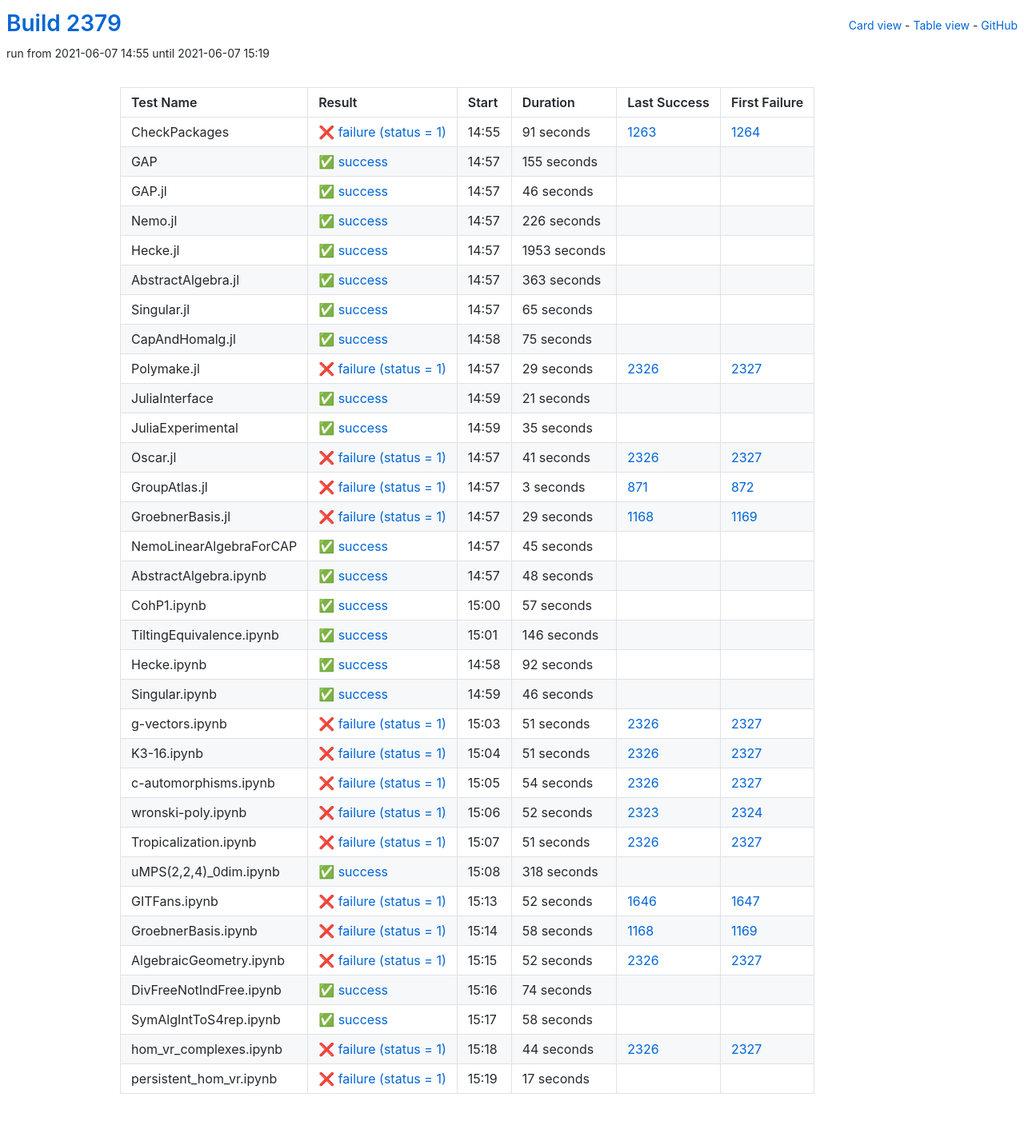
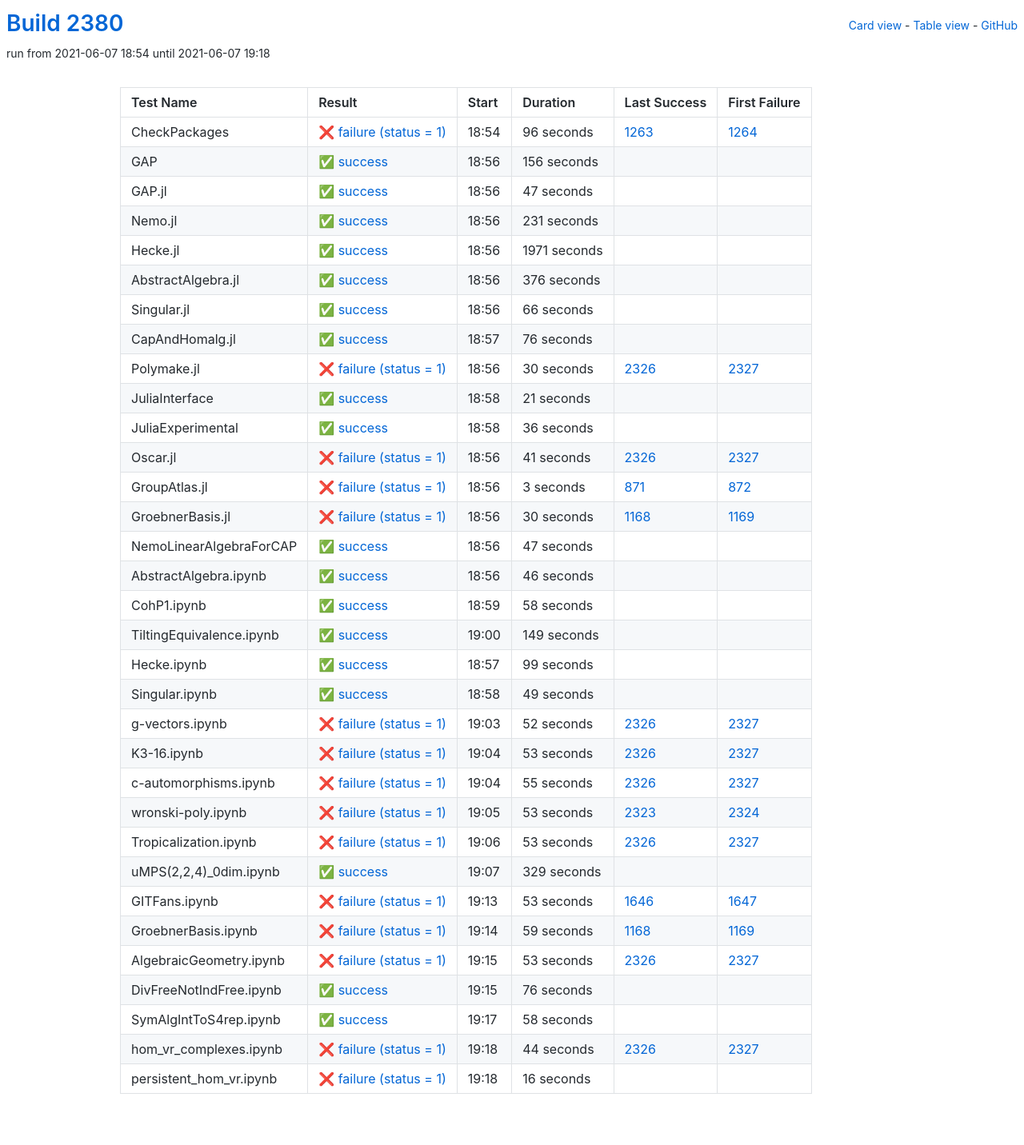
Before and after one commit to oscar-system/oscar-ci-status-stable, a Jekyll site: the page built from table.html, in a window 1280 px wide. Shown: the whole page at 80% size. Built offline with Jekyll 4.4.1, drawn with Linux system fonts in a browser that asks for light colours.

Commit message:
Build #2380

```diff
--- a/_data/ci.yml
+++ b/_data/ci.yml
@@ -1,6 +1,6 @@
 ---
-build: 2379
-build_url: https://oscarci.mathematik.uni-kl.de/job/oscar-stable/2379/
+build: 2380
+build_url: https://oscarci.mathematik.uni-kl.de/job/oscar-stable/2380/
 job: oscar-stable
 organization: oscar-system
 repo: oscar-ci-status-stable
@@ -8,116 +8,116 @@ repourl: https://github.com/oscar-system/oscar-ci-status-stable
 tests:
 - name: CheckPackages
   id: checkpackages
-  log: https://oscarci.mathematik.uni-kl.de/job/oscar-stable/2379/artifact/logs/build-2379/CheckPackages.log
-  start: 2021-06-07 14:55
+  log: https://oscarci.mathematik.uni-kl.de/job/oscar-stable/2380/artifact/logs/build-2380/CheckPackages.log
+  start: 2021-06-07 18:54
   success: false
   exitcode: 1
   status: failure
-  duration: 91
+  duration: 96
   last_success: 1263
   last_success_url: https://oscarci.mathematik.uni-kl.de/job/oscar-stable/1263/
   first_failure: 1264
   first_failure_url: https://oscarci.mathematik.uni-kl.de/job/oscar-stable/1264/
 - name: GAP
   id: gap
-  log: https://oscarci.mathematik.uni-kl.de/job/oscar-stable/2379/artifact/logs/build-2379/GAP.log
-  start: 2021-06-07 14:57
+  log: https://oscarci.mathematik.uni-kl.de/job/oscar-stable/2380/artifact/logs/build-2380/GAP.log
+  start: 2021-06-07 18:56
   success: true
   exitcode: 0
   status: success
-  duration: 155
+  duration: 156
   last_success: false
   last_success_url:
   first_failure: false
   first_failure_url:
 - name: GAP.jl
   id: gap-jl
-  log: https://oscarci.mathematik.uni-kl.de/job/oscar-stable/2379/artifact/logs/build-2379/GAP.jl.log
-  start: 2021-06-07 14:57
+  log: https://oscarci.mathematik.uni-kl.de/job/oscar-stable/2380/artifact/logs/build-2380/GAP.jl.log
+  start: 2021-06-07 18:56
   success: true
   exitcode: 0
   status: success
-  duration: 46
+  duration: 47
   last_success: false
   last_success_url:
   first_failure: false
   first_failure_url:
 - name: Nemo.jl
   id: nemo-jl
-  log: https://oscarci.mathematik.uni-kl.de/job/oscar-stable/2379/artifact/logs/build-2379/Nemo.jl.log
-  start: 2021-06-07 14:57
+  log: https://oscarci.mathematik.uni-kl.de/job/oscar-stable/2380/artifact/logs/build-2380/Nemo.jl.log
+  start: 2021-06-07 18:56
   success: true
   exitcode: 0
   status: success
-  duration: 226
+  duration: 231
   last_success: false
   last_success_url:
   first_failure: false
   first_failure_url:
 - name: Hecke.jl
   id: hecke-jl
-  log: https://oscarci.mathematik.uni-kl.de/job/oscar-stable/2379/artifact/logs/build-2379/Hecke.jl.log
-  start: 2021-06-07 14:57
+  log: https://oscarci.mathematik.uni-kl.de/job/oscar-stable/2380/artifact/logs/build-2380/Hecke.jl.log
+  start: 2021-06-07 18:56
   success: true
   exitcode: 0
   status: success
-  duration: 1953
+  duration: 1971
   last_success: false
   last_success_url:
   first_failure: false
   first_failure_url:
 - name: AbstractAlgebra.jl
   id: abstractalgebra-jl
-  log: https://oscarci.mathematik.uni-kl.de/job/oscar-stable/2379/artifact/logs/build-2379/AbstractAlgebra.jl.log
-  start: 2021-06-07 14:57
+  log: https://oscarci.mathematik.uni-kl.de/job/oscar-stable/2380/artifact/logs/build-2380/AbstractAlgebra.jl.log
+  start: 2021-06-07 18:56
   success: true
   exitcode: 0
   status: success
-  duration: 363
+  duration: 376
   last_success: false
   last_success_url:
   first_failure: false
   first_failure_url:
 - name: Singular.jl
   id: singular-jl
-  log: https://oscarci.mathematik.uni-kl.de/job/oscar-stable/2379/artifact/logs/build-2379/Singular.jl.log
-  start: 2021-06-07 14:57
+  log: https://oscarci.mathematik.uni-kl.de/job/oscar-stable/2380/artifact/logs/build-2380/Singular.jl.log
+  start: 2021-06-07 18:56
   success: true
   exitcode: 0
   status: success
-  duration: 65
+  duration: 66
   last_success: false
   last_success_url:
   first_failure: false
   first_failure_url:
 - name: CapAndHomalg.jl
   id: capandhomalg-jl
-  log: https://oscarci.mathematik.uni-kl.de/job/oscar-stable/2379/artifact/logs/build-2379/CapAndHomalg.jl.log
-  start: 2021-06-07 14:58
+  log: https://oscarci.mathematik.uni-kl.de/job/oscar-stable/2380/artifact/logs/build-2380/CapAndHomalg.jl.log
+  start: 2021-06-07 18:57
   success: true
   exitcode: 0
   status: success
-  duration: 75
+  duration: 76
   last_success: false
   last_success_url:
   first_failure: false
   first_failure_url:
 - name: Polymake.jl
   id: polymake-jl
-  log: https://oscarci.mathematik.uni-kl.de/job/oscar-stable/2379/artifact/logs/build-2379/Polymake.jl.log
-  start: 2021-06-07 14:57
+  log: https://oscarci.mathematik.uni-kl.de/job/oscar-stable/2380/artifact/logs/build-2380/Polymake.jl.log
+  start: 2021-06-07 18:56
   success: false
   exitcode: 1
   status: failure
-  duration: 29
+  duration: 30
   last_success: 2326
   last_success_url: https://oscarci.mathematik.uni-kl.de/job/oscar-stable/2326/
   first_failure: 2327
   first_failure_url: https://oscarci.mathematik.uni-kl.de/job/oscar-stable/2327/
 - name: JuliaInterface
   id: juliainterface
-  log: https://oscarci.mathematik.uni-kl.de/job/oscar-stable/2379/artifact/logs/build-2379/JuliaInterface.log
-  start: 2021-06-07 14:59
+  log: https://oscarci.mathematik.uni-kl.de/job/oscar-stable/2380/artifact/logs/build-2380/JuliaInterface.log
+  start: 2021-06-07 18:58
   success: true
   exitcode: 0
   status: success
@@ -128,20 +128,20 @@ tests:
   first_failure_url:
 - name: JuliaExperimental
   id: juliaexperimental
-  log: https://oscarci.mathematik.uni-kl.de/job/oscar-stable/2379/artifact/logs/build-2379/JuliaExperimental.log
-  start: 2021-06-07 14:59
+  log: https://oscarci.mathematik.uni-kl.de/job/oscar-stable/2380/artifact/logs/build-2380/JuliaExperimental.log
+  start: 2021-06-07 18:58
   success: true
   exitcode: 0
   status: success
-  duration: 35
+  duration: 36
   last_success: false
   last_success_url:
   first_failure: false
   first_failure_url:
 - name: Oscar.jl
   id: oscar-jl
-  log: https://oscarci.mathematik.uni-kl.de/job/oscar-stable/2379/artifact/logs/build-2379/Oscar.jl.log
-  start: 2021-06-07 14:57
+  log: https://oscarci.mathematik.uni-kl.de/job/oscar-stable/2380/artifact/logs/build-2380/Oscar.jl.log
+  start: 2021-06-07 18:56
   success: false
   exitcode: 1
   status: failure
@@ -152,8 +152,8 @@ tests:
   first_failure_url: https://oscarci.mathematik.uni-kl.de/job/oscar-stable/2327/
 - name: GroupAtlas.jl
   id: groupatlas-jl
-  log: https://oscarci.mathematik.uni-kl.de/job/oscar-stable/2379/artifact/logs/build-2379/GroupAtlas.jl.log
-  start: 2021-06-07 14:57
+  log: https://oscarci.mathematik.uni-kl.de/job/oscar-stable/2380/artifact/logs/build-2380/GroupAtlas.jl.log
+  start: 2021-06-07 18:56
   success: false
   exitcode: 1
   status: failure
@@ -164,80 +164,32 @@ tests:
   first_failure_url: https://oscarci.mathematik.uni-kl.de/job/oscar-stable/872/
 - name: GroebnerBasis.jl
   id: groebnerbasis-jl
-  log: https://oscarci.mathematik.uni-kl.de/job/oscar-stable/2379/artifact/logs/build-2379/GroebnerBasis.jl.log
-  start: 2021-06-07 14:57
+  log: https://oscarci.mathematik.uni-kl.de/job/oscar-stable/2380/artifact/logs/build-2380/GroebnerBasis.jl.log
+  start: 2021-06-07 18:56
   success: false
   exitcode: 1
   status: failure
-  duration: 29
+  duration: 30
   last_success: 1168
   last_success_url: https://oscarci.mathematik.uni-kl.de/job/oscar-stable/1168/
   first_failure: 1169
   first_failure_url: https://oscarci.mathematik.uni-kl.de/job/oscar-stable/1169/
 - name: NemoLinearAlgebraForCAP
   id: nemolinearalgebraforcap
-  log: https://oscarci.mathematik.uni-kl.de/job/oscar-stable/2379/artifact/logs/build-2379/NemoLinearAlgebraForCAP.log
-  start: 2021-06-07 14:57
+  log: https://oscarci.mathematik.uni-kl.de/job/oscar-stable/2380/artifact/logs/build-2380/NemoLinearAlgebraForCAP.log
+  start: 2021-06-07 18:56
   success: true
   exitcode: 0
   status: success
-  duration: 45
+  duration: 47
   last_success: false
   last_success_url:
   first_failure: false
   first_failure_url:
 - name: AbstractAlgebra.ipynb
   id: abstractalgebra-ipynb
-  log: https://oscarci.mathematik.uni-kl.de/job/oscar-stable/2379/artifact/logs/build-2379/AbstractAlgebra.ipynb.log
-  start: 2021-06-07 14:57
-  success: true
-  exitcode: 0
-  status: success
-  duration: 48
-  last_success: false
-  last_success_url:
-  first_failure: false
-  first_failure_url:
-- name: CohP1.ipynb
-  id: cohp1-ipynb
-  log: https://oscarci.mathematik.uni-kl.de/job/oscar-stable/2379/artifact/logs/build-2379/CohP1.ipynb.log
-  start: 2021-06-07 15:00
-  success: true
-  exitcode: 0
-  status: success
-  duration: 57
-  last_success: false
-  last_success_url:
-  first_failure: false
-  first_failure_url:
-- name: TiltingEquivalence.ipynb
-  id: tiltingequivalence-ipynb
-  log: https://oscarci.mathematik.uni-kl.de/job/oscar-stable/2379/artifact/logs/build-2379/TiltingEquivalence.ipynb.log
-  start: 2021-06-07 15:01
-  success: true
-  exitcode: 0
-  status: success
-  duration: 146
-  last_success: false
-  last_success_url:
-  first_failure: false
-  first_failure_url:
-- name: Hecke.ipynb
-  id: hecke-ipynb
-  log: https://oscarci.mathematik.uni-kl.de/job/oscar-stable/2379/artifact/logs/build-2379/Hecke.ipynb.log
-  start: 2021-06-07 14:58
-  success: true
-  exitcode: 0
-  status: success
-  duration: 92
-  last_success: false
-  last_success_url:
-  first_failure: false
-  first_failure_url:
-- name: Singular.ipynb
-  id: singular-ipynb
-  log: https://oscarci.mathematik.uni-kl.de/job/oscar-stable/2379/artifact/logs/build-2379/Singular.ipynb.log
-  start: 2021-06-07 14:59
+  log: https://oscarci.mathematik.uni-kl.de/job/oscar-stable/2380/artifact/logs/build-2380/AbstractAlgebra.ipynb.log
+  start: 2021-06-07 18:56
   success: true
   exitcode: 0
   status: success
@@ -246,106 +198,58 @@ tests:
   last_success_url:
   first_failure: false
   first_failure_url:
-- name: g-vectors.ipynb
-  id: g-vectors-ipynb
-  log: https://oscarci.mathematik.uni-kl.de/job/oscar-stable/2379/artifact/logs/build-2379/g-vectors.ipynb.log
-  start: 2021-06-07 15:03
-  success: false
-  exitcode: 1
-  status: failure
-  duration: 51
-  last_success: 2326
-  last_success_url: https://oscarci.mathematik.uni-kl.de/job/oscar-stable/2326/
-  first_failure: 2327
-  first_failure_url: https://oscarci.mathematik.uni-kl.de/job/oscar-stable/2327/
-- name: K3-16.ipynb
-  id: k3-16-ipynb
-  log: https://oscarci.mathematik.uni-kl.de/job/oscar-stable/2379/artifact/logs/build-2379/K3-16.ipynb.log
-  start: 2021-06-07 15:04
-  success: false
-  exitcode: 1
-  status: failure
-  duration: 51
-  last_success: 2326
-  last_success_url: https://oscarci.mathematik.uni-kl.de/job/oscar-stable/2326/
-  first_failure: 2327
-  first_failure_url: https://oscarci.mathematik.uni-kl.de/job/oscar-stable/2327/
-- name: c-automorphisms.ipynb
-  id: c-automorphisms-ipynb
-  log: https://oscarci.mathematik.uni-kl.de/job/oscar-stable/2379/artifact/logs/build-2379/c-automorphisms.ipynb.log
-  start: 2021-06-07 15:05
-  success: false
-  exitcode: 1
-  status: failure
-  duration: 54
-  last_success: 2326
-  last_success_url: https://oscarci.mathematik.uni-kl.de/job/oscar-stable/2326/
-  first_failure: 2327
-  first_failure_url: https://oscarci.mathematik.uni-kl.de/job/oscar-stable/2327/
-- name: wronski-poly.ipynb
-  id: wronski-poly-ipynb
-  log: https://oscarci.mathematik.uni-kl.de/job/oscar-stable/2379/artifact/logs/build-2379/wronski-poly.ipynb.log
-  start: 2021-06-07 15:06
-  success: false
-  exitcode: 1
-  status: failure
-  duration: 52
-  last_success: 2323
-  last_success_url: https://oscarci.mathematik.uni-kl.de/job/oscar-stable/2323/
-  first_failure: 2324
-  first_failure_url: https://oscarci.mathematik.uni-kl.de/job/oscar-stable/2324/
-- name: Tropicalization.ipynb
-  id: tropicalization-ipynb
-  log: https://oscarci.mathematik.uni-kl.de/job/oscar-stable/2379/artifact/logs/build-2379/Tropicalization.ipynb.log
-  start: 2021-06-07 15:07
-  success: false
-  exitcode: 1
-  status: failure
-  duration: 51
-  last_success: 2326
-  last_success_url: https://oscarci.mathematik.uni-kl.de/job/oscar-stable/2326/
-  first_failure: 2327
-  first_failure_url: https://oscarci.mathematik.uni-kl.de/job/oscar-stable/2327/
-- name: uMPS(2,2,4)_0dim.ipynb
-  id: umps-2-2-4-0dim-ipynb
-  log: https://oscarci.mathematik.uni-kl.de/job/oscar-stable/2379/artifact/logs/build-2379/uMPS-2-2-4-_0dim.ipynb.log
-  start: 2021-06-07 15:08
+- name: CohP1.ipynb
+  id: cohp1-ipynb
+  log: https://oscarci.mathematik.uni-kl.de/job/oscar-stable/2380/artifact/logs/build-2380/CohP1.ipynb.log
+  start: 2021-06-07 18:59
   success: true
   exitcode: 0
   status: success
-  duration: 318
+  duration: 58
   last_success: false
   last_success_url:
   first_failure: false
   first_failure_url:
-- name: GITFans.ipynb
-  id: gitfans-ipynb
-  log: https://oscarci.mathematik.uni-kl.de/job/oscar-stable/2379/artifact/logs/build-2379/GITFans.ipynb.log
-  start: 2021-06-07 15:13
-  success: false
-  exitcode: 1
-  status: failure
-  duration: 52
-  last_success: 1646
-  last_success_url: https://oscarci.mathematik.uni-kl.de/job/oscar-stable/1646/
-  first_failure: 1647
-  first_failure_url: https://oscarci.mathematik.uni-kl.de/job/oscar-stable/1647/
-- name: GroebnerBasis.ipynb
-  id: groebnerbasis-ipynb
-  log: https://oscarci.mathematik.uni-kl.de/job/oscar-stable/2379/artifact/logs/build-2379/GroebnerBasis.ipynb.log
-  start: 2021-06-07 15:14
-  success: false
-  exitcode: 1
-  status: failure
-  duration: 58
-  last_success: 1168
-  last_success_url: https://oscarci.mathematik.uni-kl.de/job/oscar-stable/1168/
-  first_failure: 1169
-  first_failure_url: https://oscarci.mathematik.uni-kl.de/job/oscar-stable/1169/
-- name: AlgebraicGeometry.ipynb
-  id: algebraicgeometry-ipynb
-  log: https://oscarci.mathematik.uni-kl.de/job/oscar-stable/2379/artifact/logs/build-2379/AlgebraicGeometry.ipynb.log
-  start: 2021-06-07 15:15
+- name: TiltingEquivalence.ipynb
+  id: tiltingequivalence-ipynb
+  log: https://oscarci.mathematik.uni-kl.de/job/oscar-stable/2380/artifact/logs/build-2380/TiltingEquivalence.ipynb.log
+  start: 2021-06-07 19:00
+  success: true
+  exitcode: 0
+  status: success
+  duration: 149
+  last_success: false
+  last_success_url:
+  first_failure: false
+  first_failure_url:
+- name: Hecke.ipynb
+  id: hecke-ipynb
+  log: https://oscarci.mathematik.uni-kl.de/job/oscar-stable/2380/artifact/logs/build-2380/Hecke.ipynb.log
+  start: 2021-06-07 18:57
+  success: true
+  exitcode: 0
+  status: success
+  duration: 99
+  last_success: false
+  last_success_url:
+  first_failure: false
+  first_failure_url:
+- name: Singular.ipynb
+  id: singular-ipynb
+  log: https://oscarci.mathematik.uni-kl.de/job/oscar-stable/2380/artifact/logs/build-2380/Singular.ipynb.log
+  start: 2021-06-07 18:58
+  success: true
+  exitcode: 0
+  status: success
+  duration: 49
+  last_success: false
+  last_success_url:
+  first_failure: false
+  first_failure_url:
+- name: g-vectors.ipynb
+  id: g-vectors-ipynb
+  log: https://oscarci.mathematik.uni-kl.de/job/oscar-stable/2380/artifact/logs/build-2380/g-vectors.ipynb.log
+  start: 2021-06-07 19:03
   success: false
   exitcode: 1
   status: failure
@@ -354,22 +258,118 @@ tests:
   last_success_url: https://oscarci.mathematik.uni-kl.de/job/oscar-stable/2326/
   first_failure: 2327
   first_failure_url: https://oscarci.mathematik.uni-kl.de/job/oscar-stable/2327/
-- name: DivFreeNotIndFree.ipynb
-  id: divfreenotindfree-ipynb
-  log: https://oscarci.mathematik.uni-kl.de/job/oscar-stable/2379/artifact/logs/build-2379/DivFreeNotIndFree.ipynb.log
-  start: 2021-06-07 15:16
+- name: K3-16.ipynb
+  id: k3-16-ipynb
+  log: https://oscarci.mathematik.uni-kl.de/job/oscar-stable/2380/artifact/logs/build-2380/K3-16.ipynb.log
+  start: 2021-06-07 19:04
+  success: false
+  exitcode: 1
+  status: failure
+  duration: 53
+  last_success: 2326
+  last_success_url: https://oscarci.mathematik.uni-kl.de/job/oscar-stable/2326/
+  first_failure: 2327
+  first_failure_url: https://oscarci.mathematik.uni-kl.de/job/oscar-stable/2327/
+- name: c-automorphisms.ipynb
+  id: c-automorphisms-ipynb
+  log: https://oscarci.mathematik.uni-kl.de/job/oscar-stable/2380/artifact/logs/build-2380/c-automorphisms.ipynb.log
+  start: 2021-06-07 19:04
+  success: false
+  exitcode: 1
+  status: failure
+  duration: 55
+  last_success: 2326
+  last_success_url: https://oscarci.mathematik.uni-kl.de/job/oscar-stable/2326/
+  first_failure: 2327
+  first_failure_url: https://oscarci.mathematik.uni-kl.de/job/oscar-stable/2327/
+- name: wronski-poly.ipynb
+  id: wronski-poly-ipynb
+  log: https://oscarci.mathematik.uni-kl.de/job/oscar-stable/2380/artifact/logs/build-2380/wronski-poly.ipynb.log
+  start: 2021-06-07 19:05
+  success: false
+  exitcode: 1
+  status: failure
+  duration: 53
+  last_success: 2323
+  last_success_url: https://oscarci.mathematik.uni-kl.de/job/oscar-stable/2323/
+  first_failure: 2324
+  first_failure_url: https://oscarci.mathematik.uni-kl.de/job/oscar-stable/2324/
+- name: Tropicalization.ipynb
+  id: tropicalization-ipynb
+  log: https://oscarci.mathematik.uni-kl.de/job/oscar-stable/2380/artifact/logs/build-2380/Tropicalization.ipynb.log
+  start: 2021-06-07 19:06
+  success: false
+  exitcode: 1
+  status: failure
+  duration: 53
+  last_success: 2326
+  last_success_url: https://oscarci.mathematik.uni-kl.de/job/oscar-stable/2326/
+  first_failure: 2327
+  first_failure_url: https://oscarci.mathematik.uni-kl.de/job/oscar-stable/2327/
+- name: uMPS(2,2,4)_0dim.ipynb
+  id: umps-2-2-4-0dim-ipynb
+  log: https://oscarci.mathematik.uni-kl.de/job/oscar-stable/2380/artifact/logs/build-2380/uMPS-2-2-4-_0dim.ipynb.log
+  start: 2021-06-07 19:07
   success: true
   exitcode: 0
   status: success
-  duration: 74
+  duration: 329
+  last_success: false
+  last_success_url:
+  first_failure: false
+  first_failure_url:
+- name: GITFans.ipynb
+  id: gitfans-ipynb
+  log: https://oscarci.mathematik.uni-kl.de/job/oscar-stable/2380/artifact/logs/build-2380/GITFans.ipynb.log
+  start: 2021-06-07 19:13
+  success: false
+  exitcode: 1
+  status: failure
+  duration: 53
+  last_success: 1646
+  last_success_url: https://oscarci.mathematik.uni-kl.de/job/oscar-stable/1646/
+  first_failure: 1647
+  first_failure_url: https://oscarci.mathematik.uni-kl.de/job/oscar-stable/1647/
+- name: GroebnerBasis.ipynb
+  id: groebnerbasis-ipynb
+  log: https://oscarci.mathematik.uni-kl.de/job/oscar-stable/2380/artifact/logs/build-2380/GroebnerBasis.ipynb.log
+  start: 2021-06-07 19:14
+  success: false
+  exitcode: 1
+  status: failure
+  duration: 59
+  last_success: 1168
+  last_success_url: https://oscarci.mathematik.uni-kl.de/job/oscar-stable/1168/
+  first_failure: 1169
+  first_failure_url: https://oscarci.mathematik.uni-kl.de/job/oscar-stable/1169/
+- name: AlgebraicGeometry.ipynb
+  id: algebraicgeometry-ipynb
+  log: https://oscarci.mathematik.uni-kl.de/job/oscar-stable/2380/artifact/logs/build-2380/AlgebraicGeometry.ipynb.log
+  start: 2021-06-07 19:15
+  success: false
+  exitcode: 1
+  status: failure
+  duration: 53
+  last_success: 2326
+  last_success_url: https://oscarci.mathematik.uni-kl.de/job/oscar-stable/2326/
+  first_failure: 2327
+  first_failure_url: https://oscarci.mathematik.uni-kl.de/job/oscar-stable/2327/
+- name: DivFreeNotIndFree.ipynb
+  id: divfreenotindfree-ipynb
+  log: https://oscarci.mathematik.uni-kl.de/job/oscar-stable/2380/artifact/logs/build-2380/DivFreeNotIndFree.ipynb.log
+  start: 2021-06-07 19:15
+  success: true
+  exitcode: 0
+  status: success
+  duration: 76
   last_success: false
   last_success_url:
   first_failure: false
   first_failure_url:
 - name: SymAlgIntToS4rep.ipynb
   id: symalginttos4rep-ipynb
-  log: https://oscarci.mathematik.uni-kl.de/job/oscar-stable/2379/artifact/logs/build-2379/SymAlgIntToS4rep.ipynb.log
-  start: 2021-06-07 15:17
+  log: https://oscarci.mathematik.uni-kl.de/job/oscar-stable/2380/artifact/logs/build-2380/SymAlgIntToS4rep.ipynb.log
+  start: 2021-06-07 19:17
   success: true
   exitcode: 0
   status: success
@@ -380,8 +380,8 @@ tests:
   first_failure_url:
 - name: hom_vr_complexes.ipynb
   id: hom-vr-complexes-ipynb
-  log: https://oscarci.mathematik.uni-kl.de/job/oscar-stable/2379/artifact/logs/build-2379/hom_vr_complexes.ipynb.log
-  start: 2021-06-07 15:18
+  log: https://oscarci.mathematik.uni-kl.de/job/oscar-stable/2380/artifact/logs/build-2380/hom_vr_complexes.ipynb.log
+  start: 2021-06-07 19:18
   success: false
   exitcode: 1
   status: failure
@@ -392,12 +392,12 @@ tests:
   first_failure_url: https://oscarci.mathematik.uni-kl.de/job/oscar-stable/2327/
 - name: persistent_hom_vr.ipynb
   id: persistent-hom-vr-ipynb
-  log: https://oscarci.mathematik.uni-kl.de/job/oscar-stable/2379/artifact/logs/build-2379/persistent_hom_vr.ipynb.log
-  start: 2021-06-07 15:19
+  log: https://oscarci.mathematik.uni-kl.de/job/oscar-stable/2380/artifact/logs/build-2380/persistent_hom_vr.ipynb.log
+  start: 2021-06-07 19:18
   success: false
   exitcode: 1
   status: failure
-  duration: 17
+  duration: 16
   last_success: false
   last_success_url:
   first_failure: false
```
Also changed, not shown: README.md.
